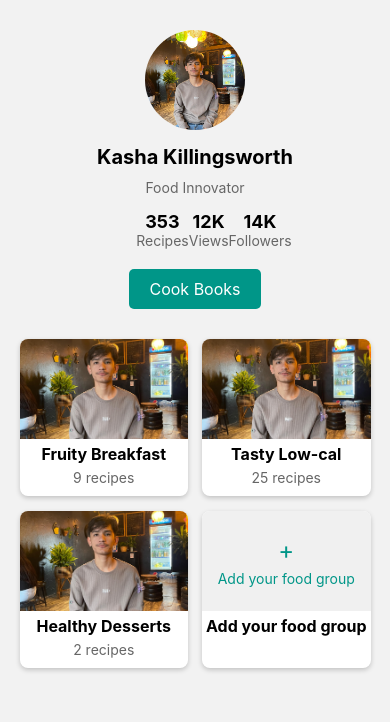
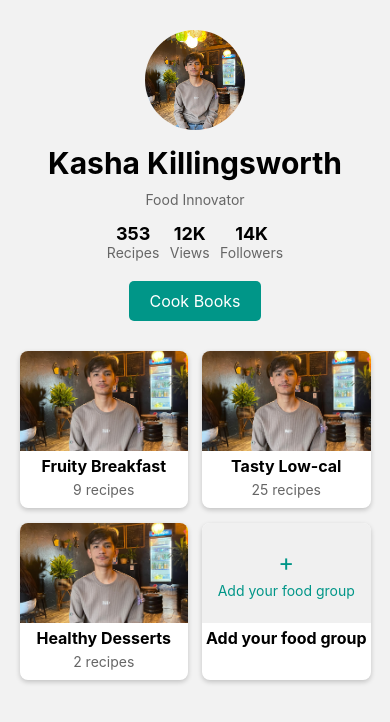
Before and after one commit to Explorerohan/EasyEats, a React Native app: screen /profile in a window 390 px wide. Shown: the top 722 px of the page. Built offline with nearby package versions, Linux system fonts and the light colour scheme.

Commit message:
checking

```diff
--- a/Screens/Main/Profile.tsx
+++ b/Screens/Main/Profile.tsx
@@ -101,7 +101,7 @@ const styles = StyleSheet.create({
     marginVertical: 10,
   },
   nameText: {
-    fontSize: 20,
+    fontSize: 30,
     fontWeight: 'bold',
     marginVertical: 5,
   },
```
